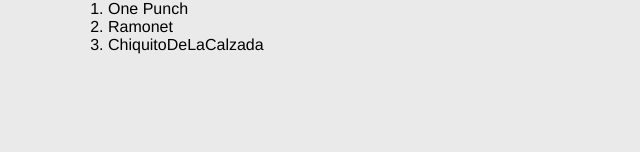
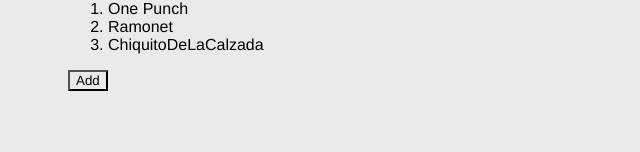
Before and after one commit to FedeAltava/GifAPP, a React (Vite) app: page / in a window 1280 px wide. Shown: the part 148-300 px from the top of the page, without its empty margins (0-640 px from the left). Built offline with nearby package versions, Linux system fonts and the light colour scheme.

Commit message:
input component

```diff
--- a/src/GifExpertApp.jsx
+++ b/src/GifExpertApp.jsx
@@ -1,16 +1,22 @@
 import { useState } from "react"
 
 export const GifExpertApp = ()=>{
-    const [categories, setCategories] = useState(['One Punch','Ramonet','ChiquitoDeLaCalzada'])
+    const [categories, setCategories] = useState(['One Punch','Ramonet','ChiquitoDeLaCalzada']);
+    const onAddCateggory = ()=>{
+        const hero = 'luthien';
+        setCategories((prev) =>[...prev, hero] )
+    }
     return (
         <>
             <h1>GifExpertApp</h1>
+
             <ol>
                 {categories.map((category)=>{
                     return <li key={category}>{category}</li>;
                 })}
 
             </ol>
+            <button onClick={onAddCateggory}>Add</button>
         </>
     )
 }
```
Also changed, not shown: src/componentes/AddCategory.jsx (added, +13 -0 lines).
